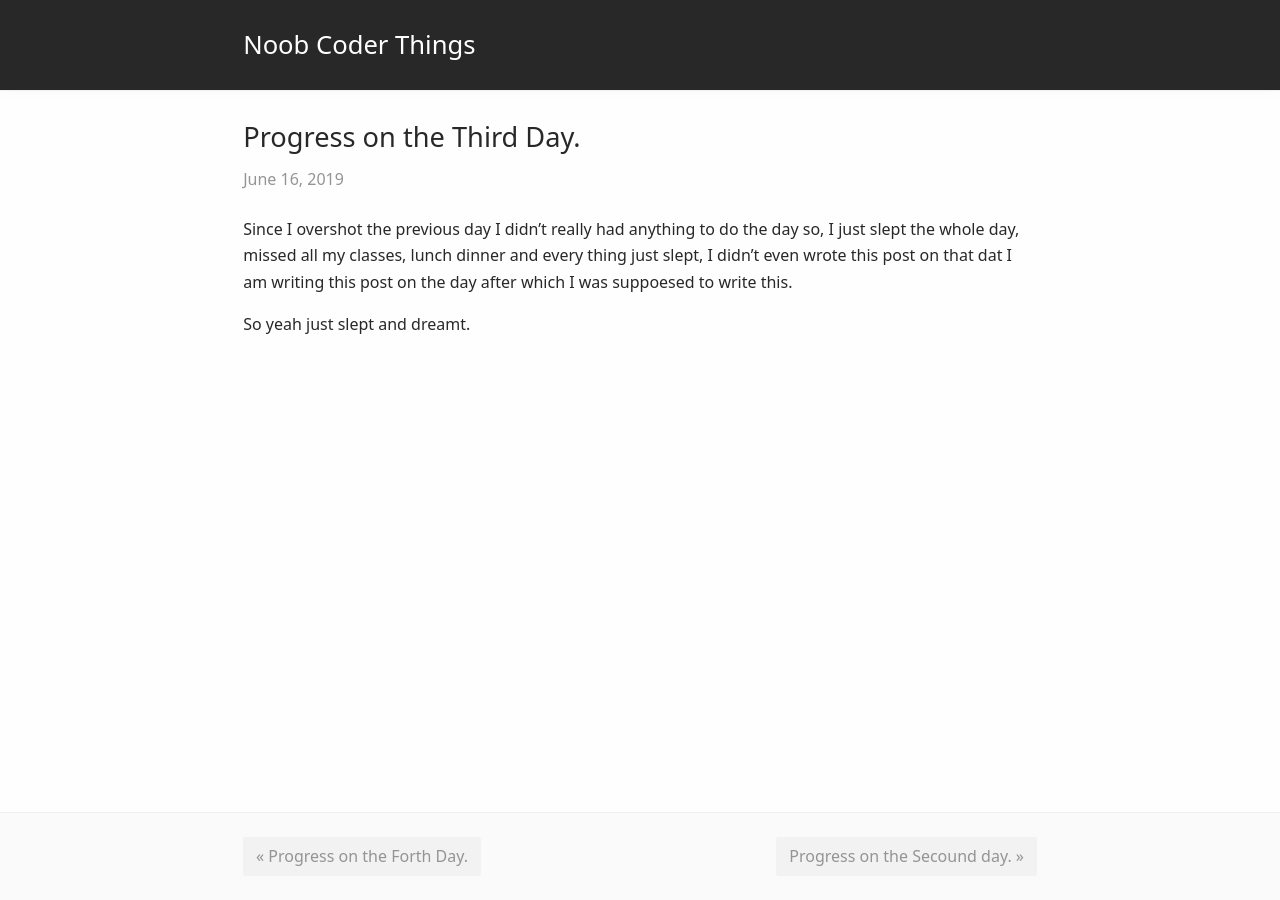
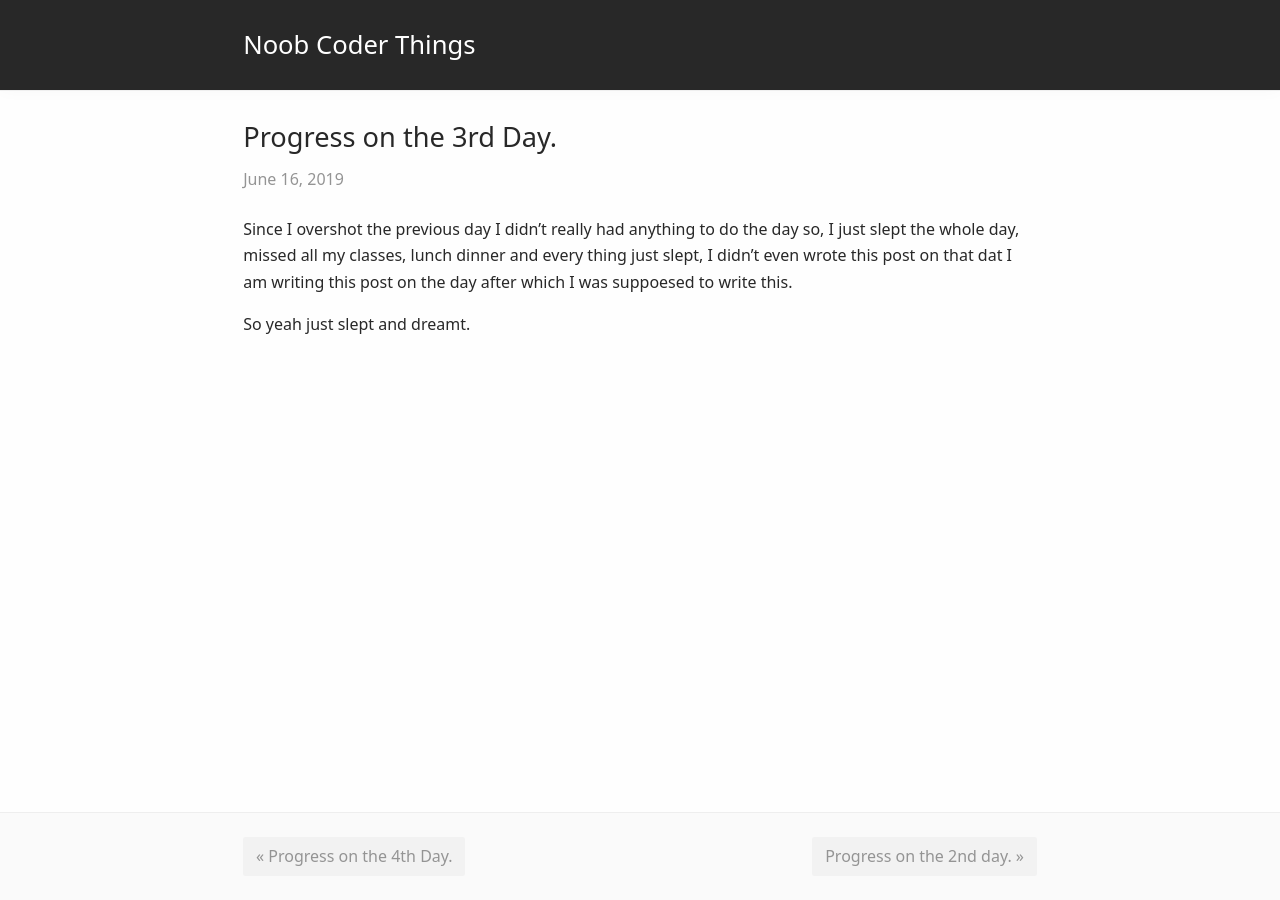
Before and after one commit to AnuragSahu/Noob_coder_things, a Jekyll site: the page built from _posts/2019-06-16-Progress-of-the-third-day.md, in a window 1280 px wide. Built offline with Jekyll 4.4.1, drawn with Linux system fonts in a browser that asks for light colours; our own code applies the rules of GitHub Pages for plain Markdown files.

Commit message:
Edit Post

```diff
--- a/_posts/2019-06-15-Progress-of-the-secound-day .md
+++ b/_posts/2019-06-15-Progress-of-the-secound-day .md
@@ -1,5 +1,5 @@
 ---
-title: "Progress on the Secound day."
+title: "Progress on the 2nd day."
 ---
 
 I was very happy with progress I made on the First day(14th Jun), As of on 15th I was able to overshoot to the targeted work by a lot, I completed
--- a/_posts/2019-06-16-Progress-of-the-third-day.md
+++ b/_posts/2019-06-16-Progress-of-the-third-day.md
@@ -1,5 +1,5 @@
 ---
-title: "Progress on the Third Day."
+title: "Progress on the 3rd Day."
 ---
 
 Since I overshot the previous day I didn't really had anything to do the day so, I just slept the whole day, missed all my classes, lunch dinner and every thing just slept, I didn't even wrote this post on that dat I am writing this post on the day after which I was suppoesed to write this.
--- a/_posts/2019-06-17-Progress-of-the-forth-day.md
+++ b/_posts/2019-06-17-Progress-of-the-forth-day.md
@@ -1,5 +1,5 @@
 ---
-title: "Progress on the Forth Day."
+title: "Progress on the 4th Day."
 ---
 
 Today I am over welmed with the work I did, although I did not do any thing out of the way I only went to the HackerRank website andd started solving some of the problems.
```
Also changed, not shown: _posts/2019-06-14-Progress-of-the-first-day.md (+1 -1 lines), _posts/2019-06-18-Progress-of-the-fifth-day.md (+1 -1 lines).
